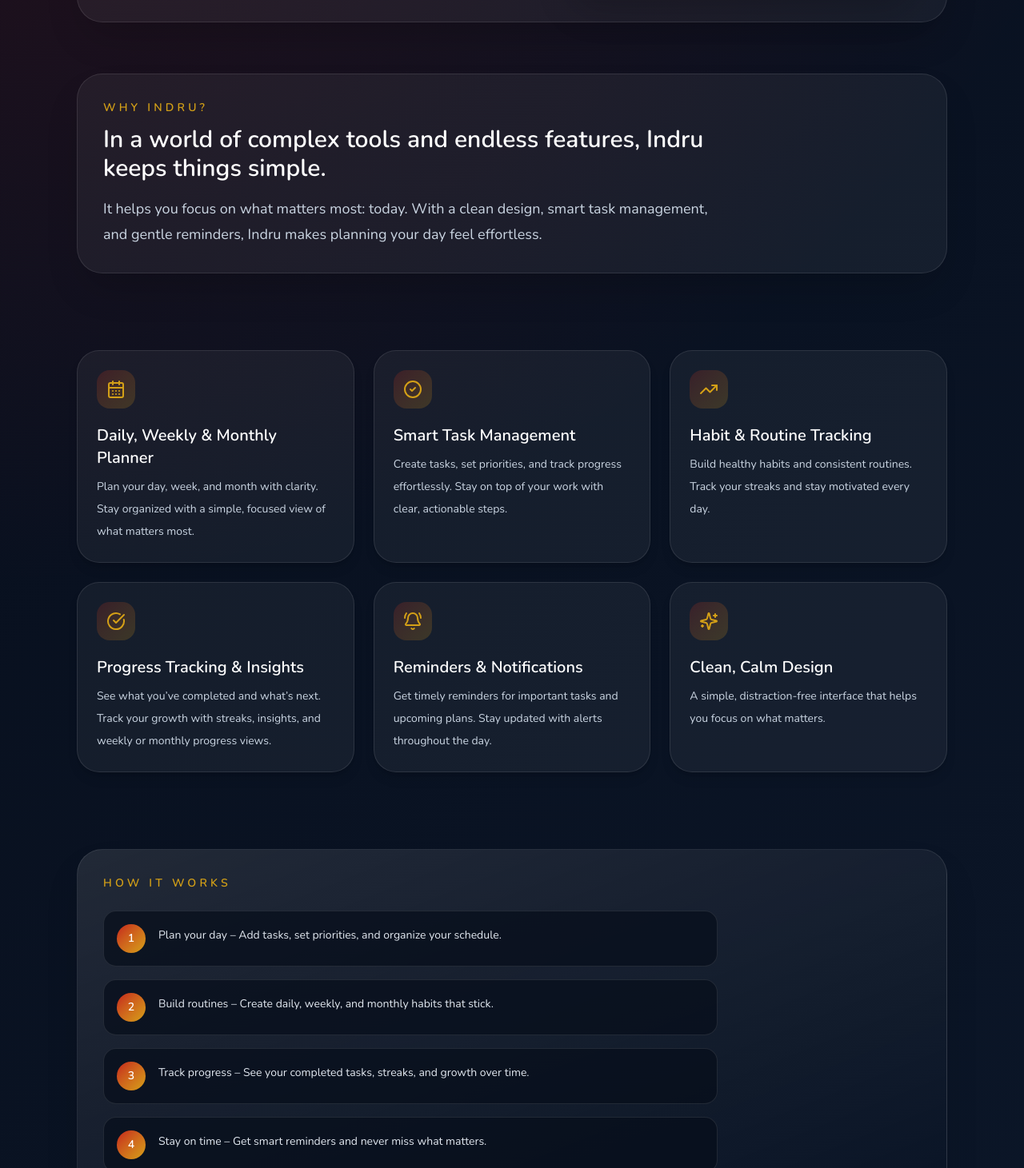
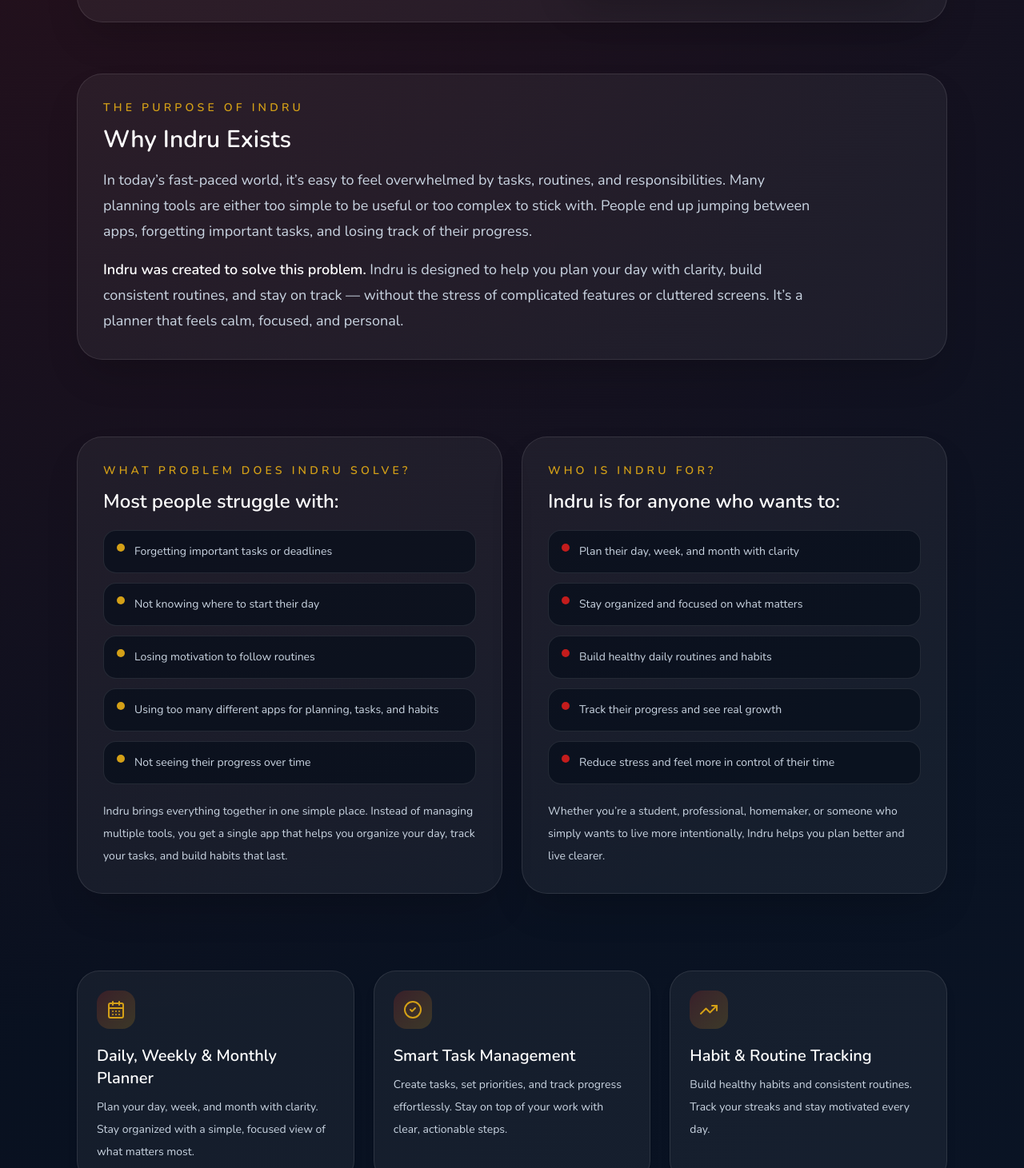
Before and after one commit to redgoldcrew/MainWebSite, a React (Vite) app: page /indru in a window 1280 px wide. Shown: the part 769-2230 px from the top of the page at 80% size. Built offline with nearby package versions, Linux system fonts and the light colour scheme.

Commit message:
- added more details

```diff
--- a/src/pages/IndruHomePage.tsx
+++ b/src/pages/IndruHomePage.tsx
@@ -41,6 +41,37 @@
   'Build routines – Create daily, weekly, and monthly habits that stick.',
   'Track progress – See your completed tasks, streaks, and growth over time.',
   'Stay on time – Get smart reminders and never miss what matters.',
+];
+
+const problems = [
+  'Forgetting important tasks or deadlines',
+  'Not knowing where to start their day',
+  'Losing motivation to follow routines',
+  'Using too many different apps for planning, tasks, and habits',
+  'Not seeing their progress over time',
+];
+
+const audiences = [
+  'Plan their day, week, and month with clarity',
+  'Stay organized and focused on what matters',
+  'Build healthy daily routines and habits',
+  'Track their progress and see real growth',
+  'Reduce stress and feel more in control of their time',
+];
+
+const coreIdeas = [
+  {
+    title: 'Plan Your Day',
+    description: 'Start each morning with a clear view of your tasks and priorities. Add tasks, set due dates, and organize your schedule in a simple, visual way.',
+  },
+  {
+    title: 'Build Better Routines',
+    description: 'Create daily, weekly, and monthly habits that support your goals. Track your streaks and stay motivated to keep going.',
+  },
+  {
+    title: 'Track Your Progress',
+    description: 'See what you’ve completed, what’s pending, and how you’re improving over time. Weekly and monthly insights help you understand your patterns and plan smarter.',
+  },
 ];
 
 const faqs = [
@@ -129,11 +160,48 @@
       </section>
 
       <section className="mt-16 rounded-[2rem] border border-white/10 bg-white/5 p-8 shadow-2xl shadow-black/20">
-        <div className="max-w-3xl">
-          <p className="text-sm font-semibold uppercase tracking-[0.3em] text-gold-primary">Why Indru?</p>
-          <h3 className="mt-3 text-3xl font-semibold text-white">In a world of complex tools and endless features, Indru keeps things simple.</h3>
+        <div className="max-w-4xl">
+          <p className="text-sm font-semibold uppercase tracking-[0.3em] text-gold-primary">The Purpose of Indru</p>
+          <h3 className="mt-3 text-3xl font-semibold text-white">Why Indru Exists</h3>
           <p className="mt-4 text-lg leading-8 text-slate-300">
-            It helps you focus on what matters most: today. With a clean design, smart task management, and gentle reminders, Indru makes planning your day feel effortless.
+            In today’s fast-paced world, it’s easy to feel overwhelmed by tasks, routines, and responsibilities. Many planning tools are either too simple to be useful or too complex to stick with. People end up jumping between apps, forgetting important tasks, and losing track of their progress.
+          </p>
+          <p className="mt-4 text-lg leading-8 text-slate-300">
+            <span className="font-semibold text-white">Indru was created to solve this problem.</span> Indru is designed to help you plan your day with clarity, build consistent routines, and stay on track — without the stress of complicated features or cluttered screens. It’s a planner that feels calm, focused, and personal.
+          </p>
+        </div>
+      </section>
+
+      <section className="mt-24 grid gap-6 lg:grid-cols-2">
+        <div className="rounded-[2rem] border border-white/10 bg-white/5 p-8 shadow-2xl shadow-black/20">
+          <p className="text-sm font-semibold uppercase tracking-[0.3em] text-gold-primary">What Problem Does Indru Solve?</p>
+          <h3 className="mt-3 text-2xl font-semibold text-white">Most people struggle with:</h3>
+          <ul className="mt-5 space-y-3 text-slate-300">
+            {problems.map((problem) => (
+              <li key={problem} className="flex items-start gap-3 rounded-2xl border border-white/10 bg-navy-darkest/70 px-4 py-3 text-sm leading-7">
+                <span className="mt-1 h-2.5 w-2.5 shrink-0 rounded-full bg-gold-primary" />
+                <span>{problem}</span>
+              </li>
+            ))}
+          </ul>
+          <p className="mt-5 text-sm leading-7 text-slate-300">
+            Indru brings everything together in one simple place. Instead of managing multiple tools, you get a single app that helps you organize your day, track your tasks, and build habits that last.
+          </p>
+        </div>
+
+        <div className="rounded-[2rem] border border-white/10 bg-white/5 p-8 shadow-2xl shadow-black/20">
+          <p className="text-sm font-semibold uppercase tracking-[0.3em] text-gold-primary">Who Is Indru For?</p>
+          <h3 className="mt-3 text-2xl font-semibold text-white">Indru is for anyone who wants to:</h3>
+          <ul className="mt-5 space-y-3 text-slate-300">
+            {audiences.map((audience) => (
+              <li key={audience} className="flex items-start gap-3 rounded-2xl border border-white/10 bg-navy-darkest/70 px-4 py-3 text-sm leading-7">
+                <span className="mt-1 h-2.5 w-2.5 shrink-0 rounded-full bg-red-primary" />
+                <span>{audience}</span>
+              </li>
+            ))}
+          </ul>
+          <p className="mt-5 text-sm leading-7 text-slate-300">
+            Whether you’re a student, professional, homemaker, or someone who simply wants to live more intentionally, Indru helps you plan better and live clearer.
           </p>
         </div>
       </section>
@@ -154,9 +222,22 @@
       </section>
 
       <section className="mt-24 rounded-[2rem] border border-white/10 bg-gradient-to-br from-white/10 to-transparent p-8 shadow-2xl shadow-black/20">
-        <div className="max-w-3xl">
-          <p className="text-sm font-semibold uppercase tracking-[0.3em] text-gold-primary">How It Works</p>
-          <div className="mt-6 space-y-4">
+        <div className="max-w-4xl">
+          <p className="text-sm font-semibold uppercase tracking-[0.3em] text-gold-primary">How Indru Helps You</p>
+          <h3 className="mt-3 text-3xl font-semibold text-white">Indru is built around three core ideas:</h3>
+          <div className="mt-6 grid gap-4 lg:grid-cols-3">
+            {coreIdeas.map((idea, index) => (
+              <div key={idea.title} className="rounded-[1.5rem] border border-white/10 bg-navy-darkest/70 p-5">
+                <div className="flex h-9 w-9 items-center justify-center rounded-full bg-gradient-to-br from-red-primary to-gold-primary text-sm font-semibold text-white">
+                  {index + 1}
+                </div>
+                <h4 className="mt-4 text-lg font-semibold text-white">{idea.title}</h4>
+                <p className="mt-2 text-sm leading-7 text-slate-300">{idea.description}</p>
+              </div>
+            ))}
+          </div>
+
+          <div className="mt-8 space-y-4">
             {steps.map((step, index) => (
               <div key={step} className="flex gap-4 rounded-2xl border border-white/10 bg-navy-darkest/70 p-4">
                 <div className="flex h-9 w-9 shrink-0 items-center justify-center rounded-full bg-gradient-to-br from-red-primary to-gold-primary text-sm font-semibold text-white">
@@ -187,8 +268,14 @@
       </section>
 
       <section className="mt-24 rounded-[2rem] border border-white/10 bg-gradient-to-br from-white/10 to-transparent p-8 shadow-2xl shadow-black/20 text-center">
-        <p className="text-sm font-semibold uppercase tracking-[0.3em] text-gold-primary">Call to Action</p>
-        <h3 className="mt-3 text-3xl font-semibold text-white">Start planning your day with clarity.</h3>
+        <p className="text-sm font-semibold uppercase tracking-[0.3em] text-gold-primary">The Indru Difference</p>
+        <h3 className="mt-3 text-3xl font-semibold text-white">Unlike other planner apps, Indru focuses on simplicity, clarity, and calm.</h3>
+        <p className="mx-auto mt-4 max-w-3xl text-lg leading-8 text-slate-300">
+          There are no overwhelming features, no complex setups, and no distractions. Just a clean, focused experience that helps you plan your day and build better habits.
+        </p>
+        <p className="mx-auto mt-4 max-w-3xl text-lg leading-8 text-gold-primary">
+          <span className="font-semibold text-white">Indru believes that when you plan your day clearly, you live more intentionally.</span>
+        </p>
         <div className="mt-8 flex flex-wrap justify-center gap-3">
           <a href="#" className="rounded-full bg-gradient-to-r from-red-primary to-gold-primary px-5 py-3 font-semibold text-white transition hover:opacity-90">
             Get the App
@@ -196,6 +283,16 @@
           <a href="#" className="rounded-full border border-white/15 bg-white/10 px-5 py-3 font-semibold text-slate-100 transition hover:bg-white/20">
             Download on Google Play
           </a>
+        </div>
+      </section>
+
+      <section className="mt-24 rounded-[2rem] border border-white/10 bg-white/5 p-8 shadow-2xl shadow-black/20">
+        <div className="max-w-4xl">
+          <p className="text-sm font-semibold uppercase tracking-[0.3em] text-gold-primary">Our Vision</p>
+          <h3 className="mt-3 text-3xl font-semibold text-white">Helping people feel more organized, focused, and consistent every day.</h3>
+          <p className="mt-4 text-lg leading-8 text-slate-300">
+            Our vision is to help people around the world feel more organized, focused, and consistent in their daily lives. We believe that small, consistent actions lead to big changes over time. Indru is here to support you on that journey — one day at a time.
+          </p>
         </div>
       </section>
 
```
